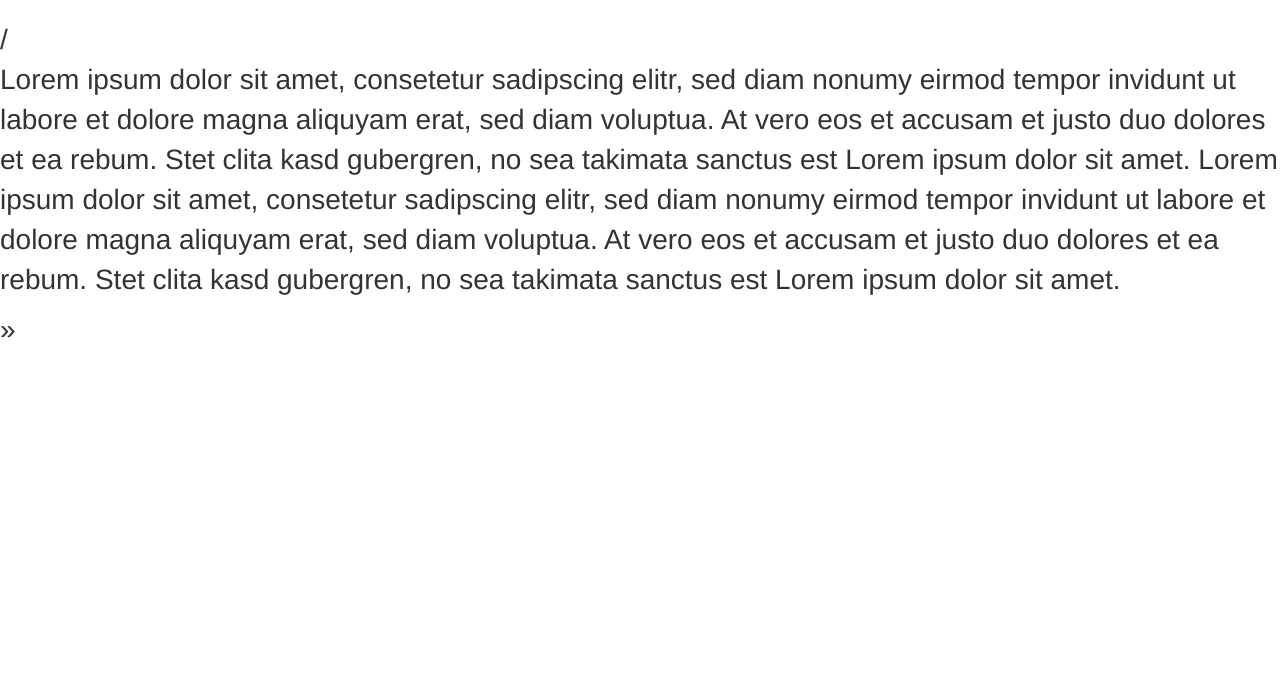
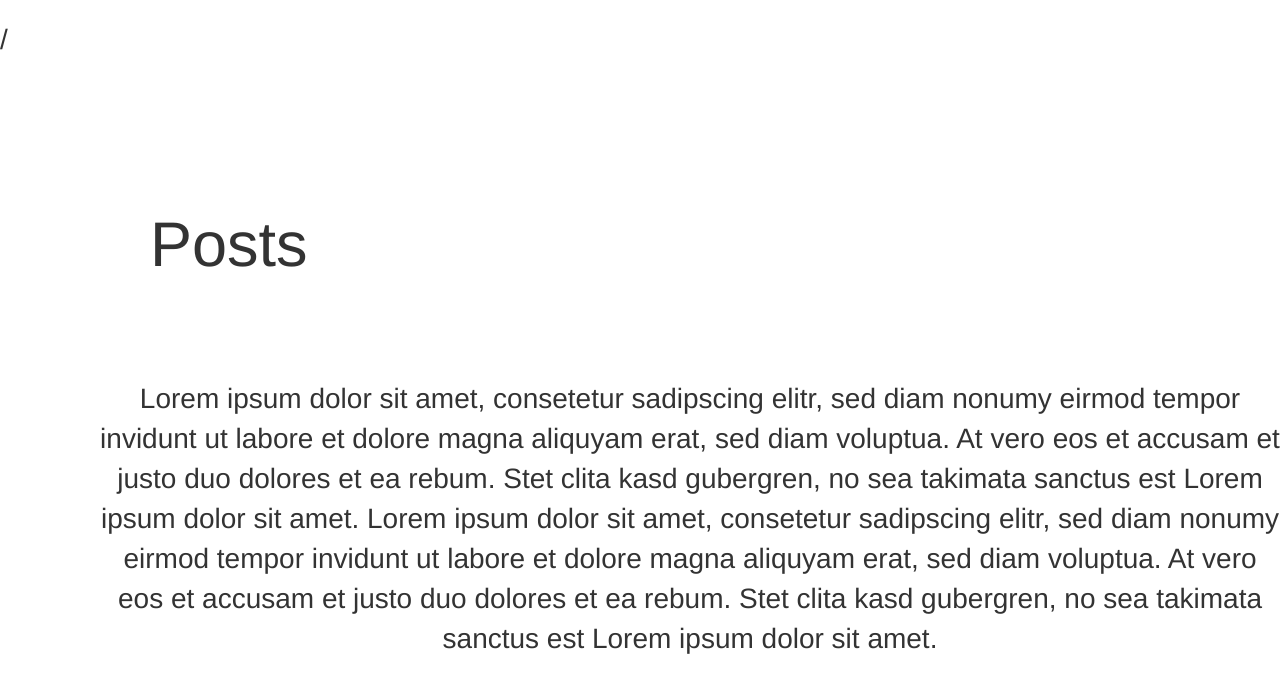
Before and after one commit to Simonbbc/my-first-blog, a Django app: template blog/templates/blog/post_list_new.html in a window 1280 px wide. Shown: the part 70-763 px from the top of the page. Run offline with Django 3.2, Linux system fonts and the light colour scheme; the template is opened without the code that fills it, so the values that code supplies are empty; some libraries are stand-ins or nearby versions.

Commit message:
first try to combine templates

```diff
--- a/blog/templates/blog/post_list_new.html
+++ b/blog/templates/blog/post_list_new.html
@@ -1,11 +1,14 @@
 <!doctype html>
 {% load static %}
 <html>
+<head>
 <title>Blog Liip</title>
 <link rel="stylesheet" href="//maxcdn.bootstrapcdn.com/bootstrap/3.2.0/css/bootstrap.min.css">
 <link rel="stylesheet" href="//maxcdn.bootstrapcdn.com/bootstrap/3.2.0/css/bootstrap-theme.min.css">
+<link rel="stylesheet" href="https://cdnjs.cloudflare.com/ajax/libs/materialize/1.0.0-rc.2/css/materialize.min.css">
+
 <link rel="stylesheet" href="{% static 'css/blog.css' %}">
-</html>
+</head>
 <body>
 
   <div class="navbar">
@@ -17,11 +20,17 @@
 </ul>
 </div>
 /<div class="content">
-  <p>
+  <h1 class="h1-standard">Posts</h1>
+  <p class="p-home">
     Lorem ipsum dolor sit amet, consetetur sadipscing elitr, sed diam nonumy eirmod tempor invidunt ut labore et dolore magna aliquyam erat, sed diam voluptua. At vero eos et accusam et justo duo dolores et ea rebum. Stet clita kasd gubergren, no sea takimata sanctus est Lorem ipsum dolor sit amet. Lorem ipsum dolor sit amet, consetetur sadipscing elitr, sed diam nonumy eirmod tempor invidunt ut labore et dolore magna aliquyam erat, sed diam voluptua. At vero eos et accusam et justo duo dolores et ea rebum. Stet clita kasd gubergren, no sea takimata sanctus est Lorem ipsum dolor sit amet.
 
   </p>
 
-</div>»
+
+</div>
 
 </body>
+<footer>
+<script src="https://cdnjs.cloudflare.com/ajax/libs/materialize/1.0.0-rc.2/js/materialize.min.js"></script>
+</footer>
+</html>
--- a/blog/views.py
+++ b/blog/views.py
@@ -8,4 +8,4 @@ def post_list(request):
 
 def post_list_new(request):
     posts = Post.objects.filter(published_date__lte=timezone.now()).order_by('published_date')
-    return render(request, 'blog/post_list_new.html', {'posts': posts})
+    return render(request, 'blog/post_list.html', {'posts': posts})
```
